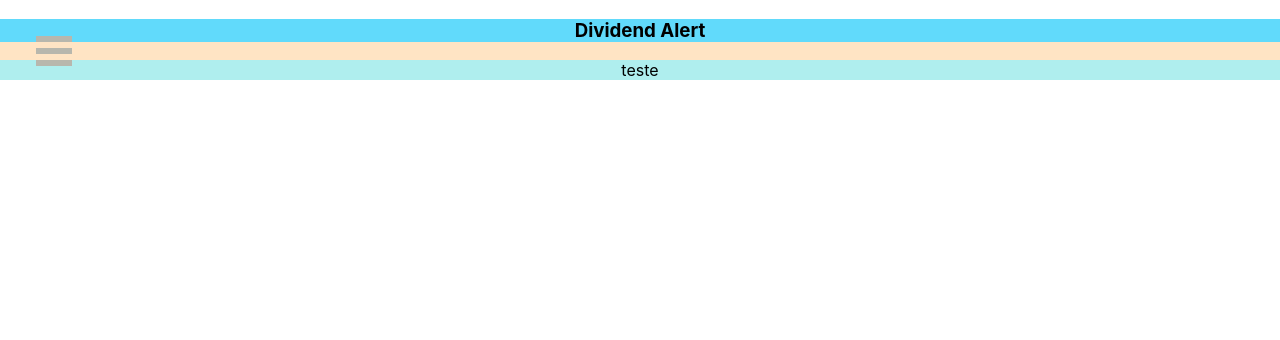
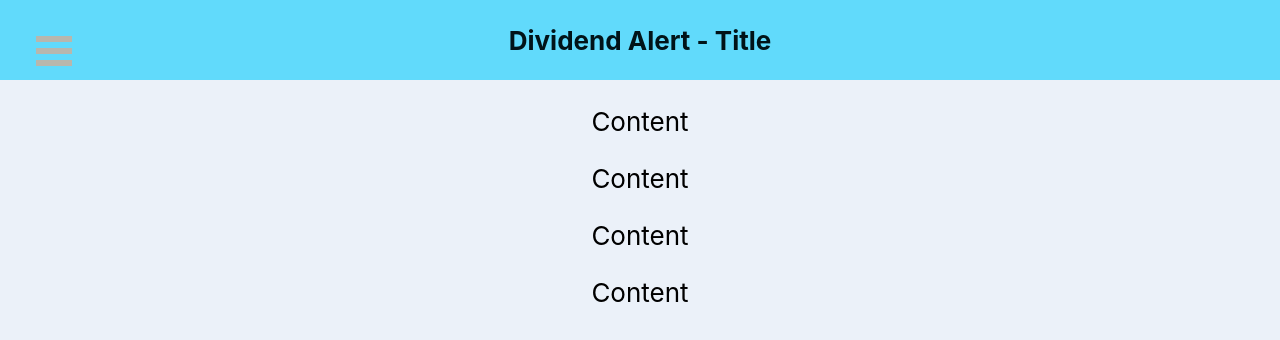
Before and after one commit to jaimemorais/dividendalert-react, a React (Create React App) app: page / in a window 1280 px wide. Shown: the top 340 px of the page. Built offline with nearby package versions, Linux system fonts and the light colour scheme.

Commit message:
Implementing style

```diff
--- a/public/index.html
+++ b/public/index.html
@@ -26,7 +26,7 @@
     -->
     <title>Dividend Alert</title>
   </head>
-  <body>
+  <body bgcolor="#ebf1f9">
     <noscript>You need to enable JavaScript to run this app.</noscript>
     <div id="root"></div>
     <!--
--- a/src/App.css
+++ b/src/App.css
@@ -1,30 +1,25 @@
 .App {
   text-align: center;
-  background-color: bisque;
   height:100%;
 }
 
 .App-header {
   background-color: #61dafb;
-  min-height: 100vh;
+  min-height: 10vh;
   display: flex;
   flex-direction: column;
   align-items: center;
   justify-content: center;
   font-size: calc(10px + 2vmin);
-  color: white;
+  font-weight: bold;
+  color: #011318;
 }
 
 .App-link {
-  color: #61dafb;
-}
-
-.header {
-  background-color: #61dafb;
-  margin: 0;
+  color: #3a7383;
 }
 
 .content {
-  background-color: paleturquoise;
   height: 100%;
+  font-size: calc(10px + 2vmin);
 }
--- a/src/App.js
+++ b/src/App.js
@@ -7,20 +7,18 @@ function App() {
 
     <div className="App" id="App-Container">
 
-      <div id="page-wrap">
-        <DividendAlertMenu pageWrapId={ "page-wrap" } outerContainerId={ "App-Container" }  />
-        <header className="header">
-          <h3>
-            Dividend Alert
-          </h3>
-        </header>
+      <DividendAlertMenu />
 
-        <div id="content" className="content">
-          <p>teste</p>
-        </div>
+      <header className="App-header">
+          Dividend Alert - Title
+      </header>
 
+      <div id="content" className="content">
+        <p>Content</p>
+        <p>Content</p>
+        <p>Content</p>
+        <p>Content</p>
       </div>
-
 
     </div>
   );
--- a/src/components/DividendAlertMenu.css
+++ b/src/components/DividendAlertMenu.css
@@ -35,12 +35,12 @@
   .bm-menu-wrap {
     position: fixed;
     height: 100%!important;
-    background-color: #9fafb6;
+    background-color: #6c848f79;
   }
 
   /* General sidebar styles */
   .bm-menu {
-    background: #4c4f5e91;
+    background: #4c4f5e3d;
     padding: 2.5em 1.5em 0;
     font-size: 1.15em;
   }
```
Also changed, not shown: src/index.css (line endings or trailing spaces).
